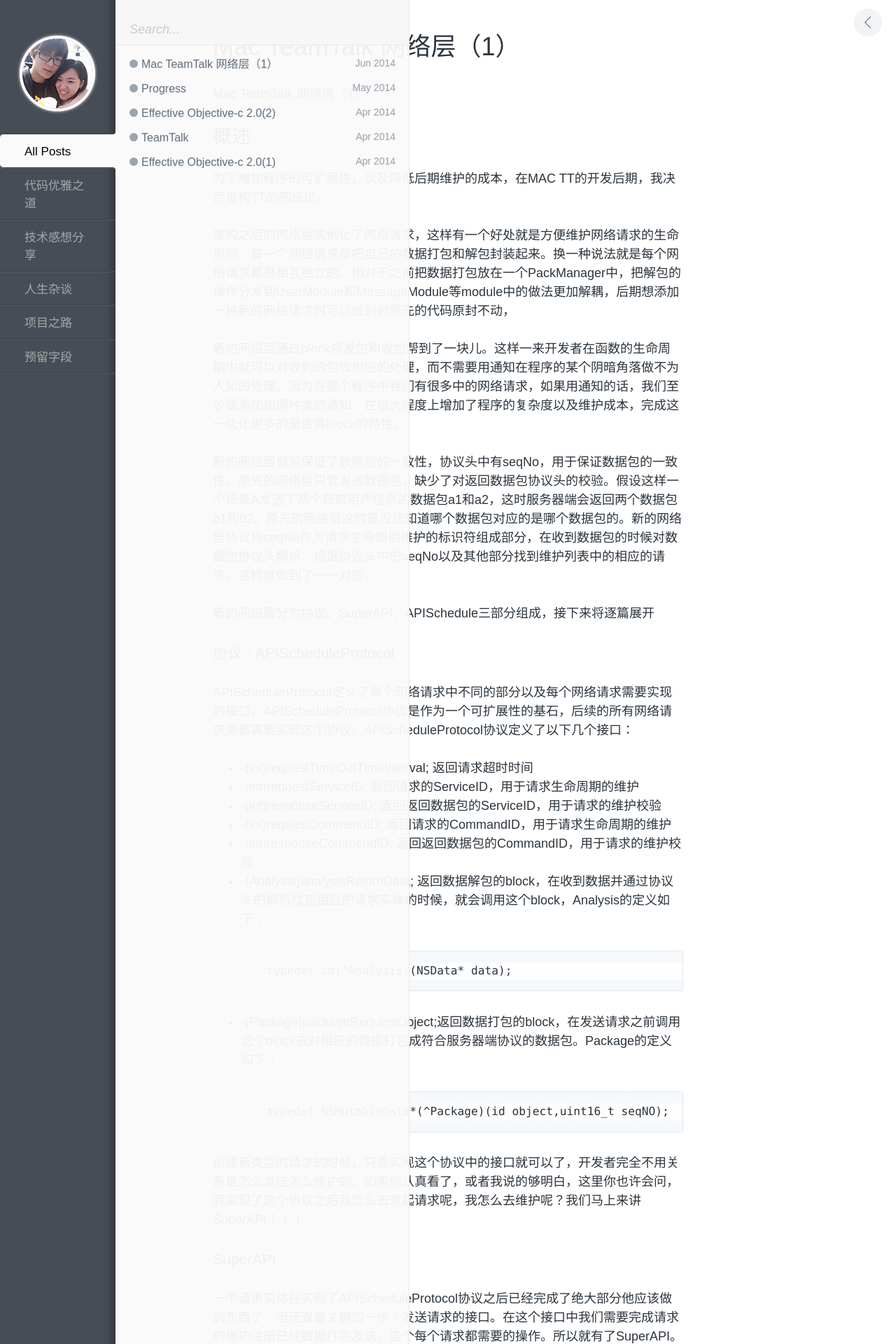
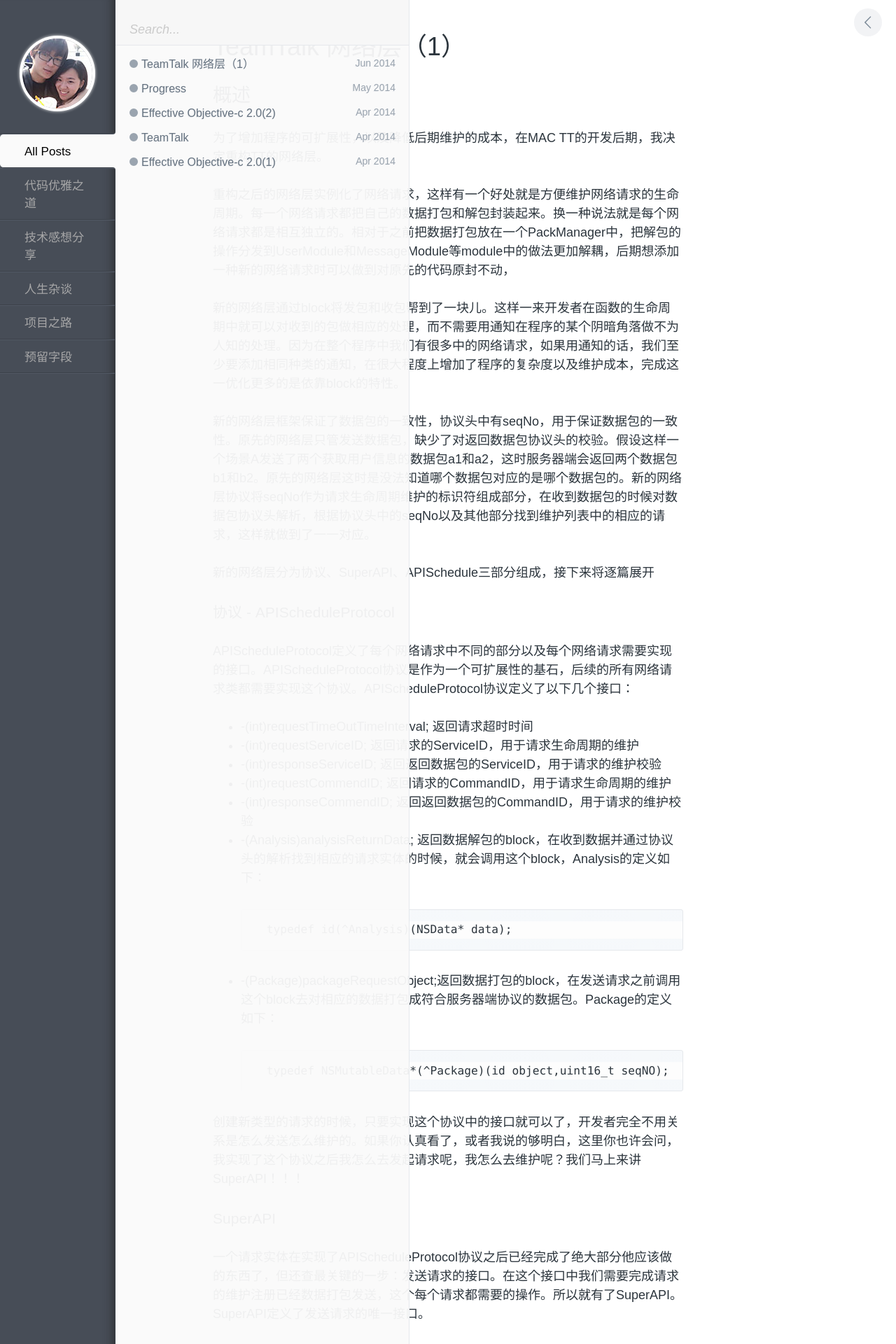
Before and after one commit to dujiazzj/Blog, a Jekyll site: the page built from _posts/2014-06-22-TeamTalk 网络层(1).md, in a window 1280 px wide. Shown: the top 1920 px of the page at 70% size. Built offline with Jekyll 4.4.1, drawn with Linux system fonts in a browser that asks for light colours; comment, search, counter and statistics services are not loaded.

Commit message:
dujia:TeamTalk网络层（1）

```diff
--- a/_posts/2014-06-22-TeamTalk 网络层(1).md
+++ b/_posts/2014-06-22-TeamTalk 网络层(1).md
@@ -1,10 +1,8 @@
 ---
 layout: post
-title: Mac TeamTalk 网络层（1）
+title: TeamTalk 网络层（1）
 category: 项目之路
 ---
-
-Mac TeamTalk 网络层（1）
 
 ##概述
 
```
